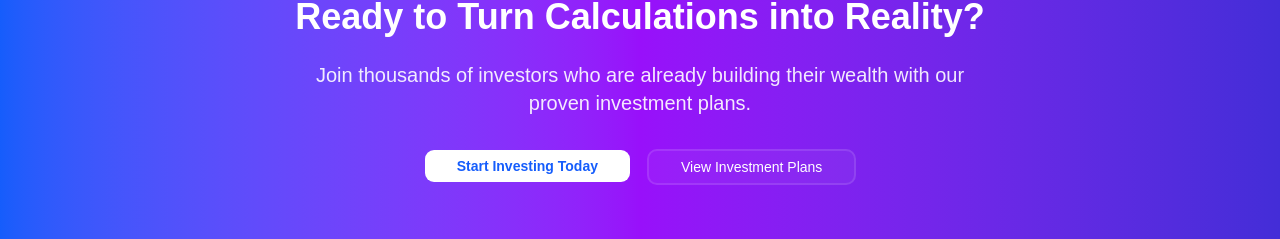
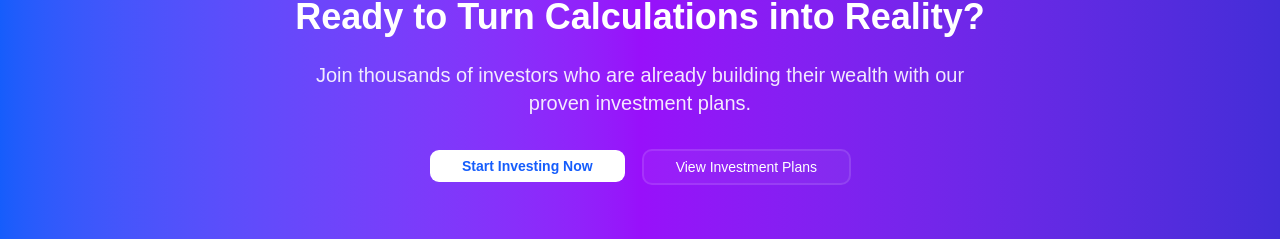
Before and after one commit to Elijah-ug/afro-invest, a React (Vite) app in the folder ui/: page /profit-calculator in a window 1280 px wide. Shown: the part 2019-2258 px from the top of the page. Built offline with nearby package versions, Linux system fonts and the light colour scheme; no server answers.

Commit message:
added links to relevant pages

```diff
--- a/ui/src/pages/About.tsx
+++ b/ui/src/pages/About.tsx
@@ -1,8 +1,12 @@
 import { Card, CardContent, CardHeader, CardTitle } from '@/components/ui/card';
 import { Badge } from '@/components/ui/badge';
 import { Target, Eye, Users, Shield, TrendingUp, Globe, Award, Heart } from 'lucide-react';
+import { Link } from 'react-router-dom';
+import { useLoggedinUserQuery } from '@/store/features/userQuery';
 
 export const About = () => {
+  const { data } = useLoggedinUserQuery();
+
   return (
     <div className='min-h-screen'>
       {/* Hero Section */}
@@ -176,7 +180,7 @@ export const About = () => {
 
           <div className='flex flex-col sm:flex-row gap-4 justify-center'>
             <button className='px-10 py-4 bg-white text-blue-700 font-semibold rounded-2xl hover:bg-gray-100 active:bg-gray-200 transition-all duration-300 shadow-lg'>
-              Start Investing Now
+              <Link to={data ? '/dashboard' : '/register'}>Start Investing Now</Link>
             </button>
             <button className='px-10 py-4 border-2 border-white text-white font-semibold rounded-2xl hover:bg-white/10 active:bg-white/5 transition-all duration-300'>
               Learn More
--- a/ui/src/pages/Home.tsx
+++ b/ui/src/pages/Home.tsx
@@ -6,11 +6,12 @@ import { Starts } from './subPageComponents/mome/Starts';
 import { Features } from './subPageComponents/mome/Features';
 import { HighlightsMarque } from './subPageComponents/mome/HighlightsMarque';
 import { BecomeOurAmbassador } from './subPageComponents/mome/BecomeOurAmbassador';
-import { useGetUserInfoQuery } from '@/store/features/userQuery';
+import { useLoggedinUserQuery } from '@/store/features/userQuery';
+import { Link } from 'react-router-dom';
 
 export const Home = () => {
-  const { data } = useGetUserInfoQuery();
-  console.log('Data from backend==>', data);
+  const { data } = useLoggedinUserQuery();
+
   return (
     <div className='space-y-16'>
       {/* Hero Section with Background Video - Full Width */}
@@ -58,14 +59,14 @@ export const Home = () => {
                 size='lg'
                 className='px-8 py-5 sm:text-lg font-semibold bg-linear-to-r from-cyan-500 to-purple-600 hover:from-cyan-600 hover:to-purple-700 shadow-lg hover:shadow-xl transition-all duration-300 transform hover:scale-105 shadow-cyan-500/25 hover:shadow-cyan-500/40 sm:max-w-lg max-w-xs'
               >
-                Start Investing Today
+                <Link to={data ? '/dashboard' : '/register'}> Start Investing Today</Link>
               </Button>
               <Button
                 variant='outline'
                 size='lg'
                 className='px-8 py-5 sm:text-lg border-2 border-cyan-400 text-cyan-400 hover:bg-cyan-400 hover:text-slate-900 transition-all duration-300 backdrop-blur-sm sm:max-w-sm max-w-xs'
               >
-                Learn More
+                <Link to='/'> Learn More</Link>
               </Button>
             </div>
           </div>
--- a/ui/src/pages/InvestmentPlans.tsx
+++ b/ui/src/pages/InvestmentPlans.tsx
@@ -3,6 +3,8 @@ import { Button } from '@/components/ui/button';
 import { Badge } from '@/components/ui/badge';
 import { CheckCircle, TrendingUp, Shield, Star, DollarSign, Clock, Target, Award } from 'lucide-react';
 import { Benefits } from './investmentplans/Benefits';
+import { useLoggedinUserQuery } from '@/store/features/userQuery';
+import { Link } from 'react-router-dom';
 
 export const InvestmentPlans = () => {
   const plans = [
@@ -66,6 +68,8 @@ export const InvestmentPlans = () => {
     },
   ];
 
+  const { data } = useLoggedinUserQuery();
+
   return (
     <div className='space-y-16 py-12'>
       {/* Hero Section */}
@@ -92,7 +96,7 @@ export const InvestmentPlans = () => {
           </div>
 
           {/* Key Benefits */}
-         <Benefits/>
+          <Benefits />
         </div>
       </section>
 
@@ -187,9 +191,8 @@ export const InvestmentPlans = () => {
                   <CardFooter className='pt-6'>
                     <Button
                       className={`w-full ${plan.buttonColor} text-white font-semibold py-3 transition-all duration-300 hover:shadow-lg`}
-                      onClick={() => alert(`Investing in ${plan.name}! (Feature coming soon)`)}
                     >
-                      Start Investing
+                      <Link to={data ? '/dashboard' : '/register'}>Start Investing </Link>
                     </Button>
                   </CardFooter>
                 </Card>
--- a/ui/src/pages/ProfitCalculator.tsx
+++ b/ui/src/pages/ProfitCalculator.tsx
@@ -5,6 +5,8 @@ import { Label } from '@/components/ui/label';
 import { Card, CardContent, CardHeader, CardTitle } from '@/components/ui/card';
 import { Badge } from '@/components/ui/badge';
 import { Calculator, DollarSign, TrendingUp, Clock, Target, BarChart3, Zap } from 'lucide-react';
+import { Link } from 'react-router-dom';
+import { useLoggedinUserQuery } from '@/store/features/userQuery';
 
 export const ProfitCalculator = () => {
   const [principal, setPrincipal] = useState('');
@@ -69,6 +71,7 @@ export const ProfitCalculator = () => {
     setResult(null);
     setError('');
   };
+  const { data } = useLoggedinUserQuery();
 
   return (
     <div className='space-y-16'>
@@ -292,7 +295,7 @@ export const ProfitCalculator = () => {
 
                     <div className='text-center'>
                       <Button className='w-full bg-green-600 hover:bg-green-700 text-white font-semibold py-3 transition-all duration-300 hover:shadow-lg'>
-                        Start Investing Now
+                        <Link to={data ? '/dashboard' : '/register'}>Start Investing Now </Link>
                       </Button>
                     </div>
                   </CardContent>
@@ -381,7 +384,7 @@ export const ProfitCalculator = () => {
           </p>
           <div className='flex flex-col sm:flex-row gap-4 justify-center'>
             <Button className='px-8 py-4 bg-white text-blue-600 font-semibold hover:bg-gray-100 transition-colors duration-300'>
-              Start Investing Today
+              <Link to={data ? '/dashboard' : '/register'}>Start Investing Now </Link>
             </Button>
             <Button
               variant='outline'
--- a/ui/src/pages/subPageComponents/mome/BecomeOurAmbassador.tsx
+++ b/ui/src/pages/subPageComponents/mome/BecomeOurAmbassador.tsx
@@ -1,7 +1,8 @@
 import React from 'react';
 import { Card, CardContent, CardDescription, CardHeader, CardTitle } from '@/components/ui/card';
 import { Button } from '@/components/ui/button';
-import {  Users, Award, TrendingUp, Handshake, DollarSign } from 'lucide-react';
+import { Users, Award, TrendingUp, Handshake, DollarSign } from 'lucide-react';
+import { Link } from 'react-router-dom';
 
 const whyItems = [
   {
@@ -135,11 +136,12 @@ export const BecomeOurAmbassador: React.FC = () => {
               <p className='text-lg text-white/90 mb-8'>
                 Join our ambassador program today and start building your future in investments.
               </p>
+
               <Button
                 size='lg'
                 className='w-full sm:w-auto bg-white text-violet-700 hover:bg-gray-100 font-semibold text-lg px-10 py-7 rounded-2xl shadow-lg hover:shadow-xl transition-all active:scale-[0.985]'
               >
-                Apply Now
+                <Link to='/register'>Apply Now</Link>
               </Button>
             </CardContent>
           </Card>
--- a/ui/src/pages/subPageComponents/mome/CTA.tsx
+++ b/ui/src/pages/subPageComponents/mome/CTA.tsx
@@ -1,6 +1,7 @@
 import { Button } from '@/components/ui/button';
 import { Star } from 'lucide-react';
 import React from 'react';
+import { Link } from 'react-router-dom';
 
 export const CTA: React.FC = () => {
   return (
@@ -32,7 +33,7 @@ export const CTA: React.FC = () => {
             size='lg'
             className='px-10 py-5 text-xl font-semibold bg-linear-to-r from-cyan-500 to-purple-600 hover:from-cyan-600 hover:to-purple-700 text-white shadow-xl hover:shadow-2xl transition-all duration-300 transform hover:scale-105 shadow-cyan-500/25 hover:shadow-cyan-500/40 border border-cyan-400/50'
           >
-            Create Account Free
+            <Link to='/register'> Create An Account</Link>
           </Button>
           <p className='mt-4 text-slate-400 text-sm'>No hidden fees • Start with any amount • 24/7 support</p>
         </div>
```
